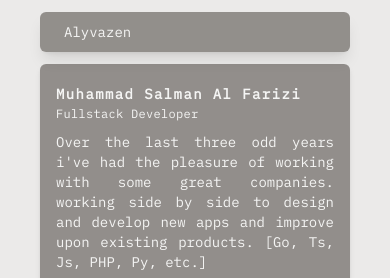
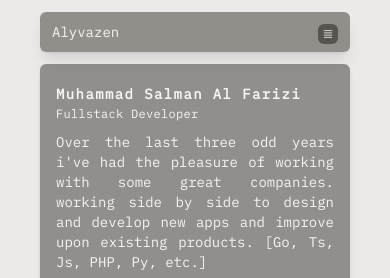
Before and after one commit to ItzRyz/portofolio, a Next.js app: page / in a window 390 px wide. Shown: the top 278 px of the page. Built offline with nearby package versions, Linux system fonts and the light colour scheme.

Commit message:
UPDATE - Fix Mobile Navbar

```diff
--- a/src/components/navbar.tsx
+++ b/src/components/navbar.tsx
@@ -1,5 +1,6 @@
-import React from 'react'
-import { NavBrand, NavLink, NavLinkProps } from './ui/nav.ui'
+"use client";
+import React, { useState } from 'react'
+import { NavBrand, NavLink, NavLinkProps, NavMobileButton } from './ui/nav.ui'
 
 type NavProps = {
   NavLinkData: NavLinkProps[]
@@ -7,17 +8,26 @@ type NavProps = {
 
 export function Navbar({ NavLinkData }: NavProps) {
   let i: number = 0;
+  const [isActive, setIsActive] = useState<boolean>();
   return (
     <>
-      <nav className="flex justify-center align-middle py-3 fixed max-w-screen-lg w-full px-10">
-        <div className="flex justify-between align-middle max-w-screen-md w-full bg-stone-600/60 dark:bg-stone-400 py-3 px-6 rounded-md shadow-lg">
+      <nav className="flex flex-col md:flex-row justify-center align-middle py-3 fixed max-w-screen-lg w-full px-10">
+        <div className="relative flex flex-col md:flex-row justify-between align-middle max-w-screen-md w-full bg-stone-600/60 dark:bg-stone-400 py-3 px-3 rounded-md shadow-lg">
           <NavBrand title="Alyvazen" />
-          <ul className="hidden md:flex justify-end align-middle gap-3">
-            {NavLinkData.map(n => (
-              <NavLink url={n.url} title={n.title} key={i++} />
-            ))}
-          </ul>
+          <NavMobileButton functions={() => setIsActive(!isActive)} />
+          <div className='hidden md:flex md:flex-row md:justify-between'>
+            <ul className="hidden md:flex justify-end align-middle gap-3">
+              {NavLinkData.map(n => (
+                <NavLink url={n.url} title={n.title} key={i++} />
+              ))}
+            </ul>
+          </div>
         </div>
+        <ul className={'flex flex-col justify-end align-middle gap-3 mt-3 bg-stone-600 dark:bg-stone-400 p-3 rounded-md md:hidden transition-all ease-in-out duration-300' + (isActive ? ' opacity-100 visible' : ' opacity-0 invisible')}>
+          {NavLinkData.map(n => (
+            <NavLink url={n.url} title={n.title} key={i++} />
+          ))}
+        </ul>
       </nav>
     </>
   )
--- a/src/components/ui/nav.ui.tsx
+++ b/src/components/ui/nav.ui.tsx
@@ -1,5 +1,6 @@
 "use client";
-import React, { useEffect, useState } from 'react'
+import React, { MouseEventHandler, useEffect, useState } from 'react';
+import { IoReorderFourOutline } from "react-icons/io5";
 import Link from 'next/link'
 
 export type NavLinkProps = {
@@ -9,6 +10,9 @@ export type NavLinkProps = {
 export type NavBrandProps = {
   url?: string;
   title: string;
+}
+export type NavMobileButtonProps = {
+  functions: MouseEventHandler<HTMLButtonElement>
 }
 
 const NavLink = (data: NavLinkProps) => {
@@ -39,5 +43,10 @@ const NavBrand = (data: NavBrandProps) => {
     <Link href={data.url ? data.url : url} className='text-stone-100 dark:text-stone-800 text-sm leading-4'>{data.title}</Link>
   )
 }
+const NavMobileButton = ({ functions }: NavMobileButtonProps) => {
+  return (
+    <button className='absolute right-3 flex md:hidden p-1 rounded-md bg-stone-600 text-white text-xs z-50 hover:bg-stone-600/60' onClick={functions}><IoReorderFourOutline /></button>
+  )
+}
 
-export { NavLink, NavBrand }
+export { NavLink, NavBrand, NavMobileButton }
```
